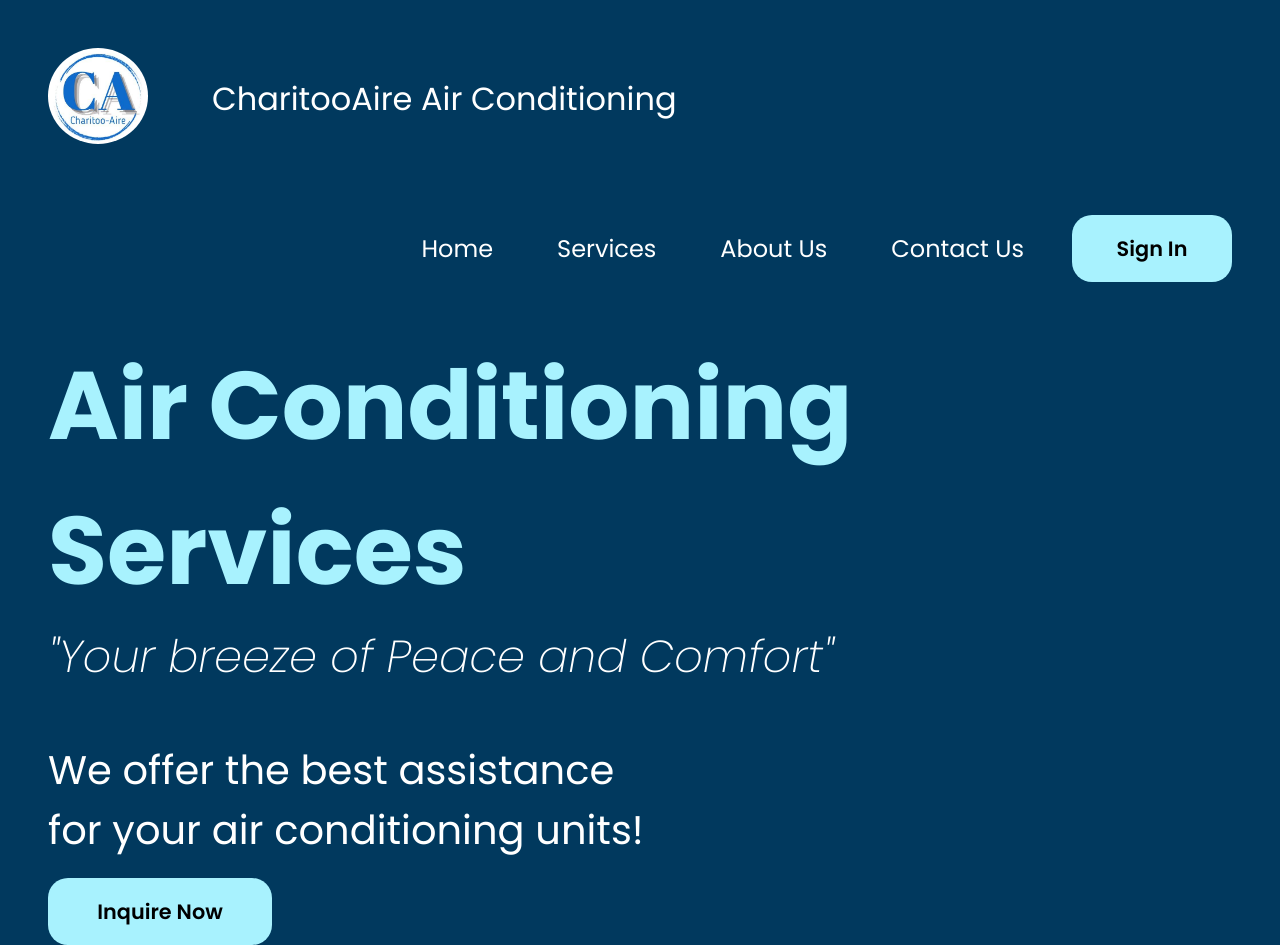
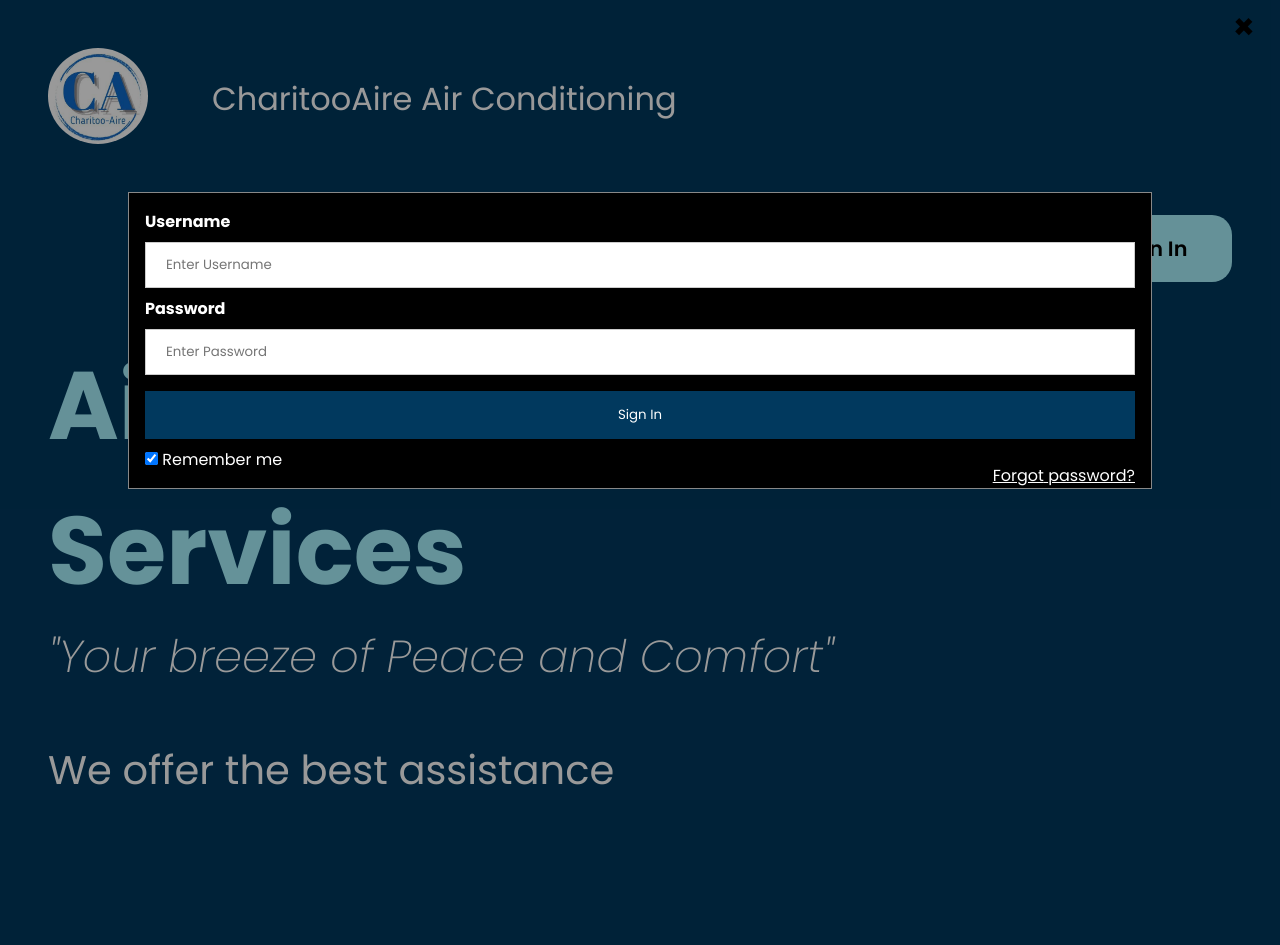
Before and after one commit to eirolnepo/charitooaire-website, a PHP site: page / in a window 1280 px wide, after a click on "Sign In". After the commit the page ends 785 px from the top, so only its background shows below. Run offline with PHP 8.4, Linux system fonts and the light colour scheme.

Commit message:
added an unfinished simple sign-in modal

```diff
--- a/css/style.css
+++ b/css/style.css
@@ -118,3 +118,83 @@ h1 {
     background-color: white;
     cursor: pointer;
 }
+
+.modal {
+    display: none; /* Hidden by default */
+    position: fixed; /* Stay in place */
+    z-index: 1; /* Sit on top */
+    left: 0;
+    top: 0;
+    width: 100%; /* Full width */
+    height: 100%; /* Full height */
+    overflow: auto; /* Enable scroll if needed */
+    background-color: rgb(0,0,0); /* Fallback color */
+    background-color: rgba(0,0,0,0.4); /* Black w/ opacity */
+}
+
+  /* Modal Content/Box */
+.modal-content {
+    background-color: black;
+    margin: 15% auto; /* 15% from the top and centered */
+    border: 1px solid #888;
+    width: 80%; /* Could be more or less, depending on screen size */
+}
+
+  /* The Close Button */
+.close {
+    /* Position it in the top right corner outside of the modal */
+    position: absolute;
+    right: 25px;
+    top: 0;
+    color: #000;
+    font-size: 35px;
+    font-weight: bold;
+}
+
+  /* Close button on hover */
+.close:hover,
+.close:focus {
+  color: red;
+  cursor: pointer;
+}
+
+form {
+    border: 3px solid #f1f1f1;
+}
+
+  /* Full-width inputs */
+input[type=text], input[type=password] {
+    width: 100%;
+    padding: 12px 20px;
+    margin: 8px 0;
+    display: inline-block;
+    border: 1px solid #ccc;
+    box-sizing: border-box;
+    color: black;
+}
+
+#id01 button {
+    background-color: #01395E;
+    color: white;
+    padding: 14px 20px;
+    margin: 8px 0;
+    border: none;
+    cursor: pointer;
+    width: 100%;
+}
+
+  /* Add a hover effect for buttons */
+#id01 button:hover {
+    opacity: 0.8;
+}
+
+  /* Add padding to containers */
+.container {
+    padding: 16px;
+}
+
+  /* The "Forgot password" text */
+span.psw {
+    float: right;
+    padding-top: 16px;
+}
--- a/index.html
+++ b/index.html
@@ -28,5 +28,28 @@
         <p id="main-desc">We offer the best assistance <br>for your air conditioning units!</p>
         <a href="#"><button id="inquire-btn">Inquire Now</button></a>
     </main>
+
+    <!-- The Modal -->
+<div id="id01" class="modal">
+    <span onclick="document.getElementById('id01').style.display='none'" class="close" title="Close Modal">×</span>
+
+    <!-- Modal Content -->
+    <form class="modal-content animate" action="/action_page.php">
+      <div class="container">
+        <label for="uname"><b>Username</b></label>
+        <input type="text" placeholder="Enter Username" name="uname" required>
+
+        <label for="psw"><b>Password</b></label>
+        <input type="password" placeholder="Enter Password" name="psw" required>
+
+        <button type="submit">Sign In</button>
+        <label>
+          <input type="checkbox" checked="checked" name="remember"> Remember me
+        </label>
+
+        <span class="psw"><a href="#">Forgot<span> </span>password?</a></span>
+      </div>
+    </form>
+  </div>
 </body>
 </html>
```
